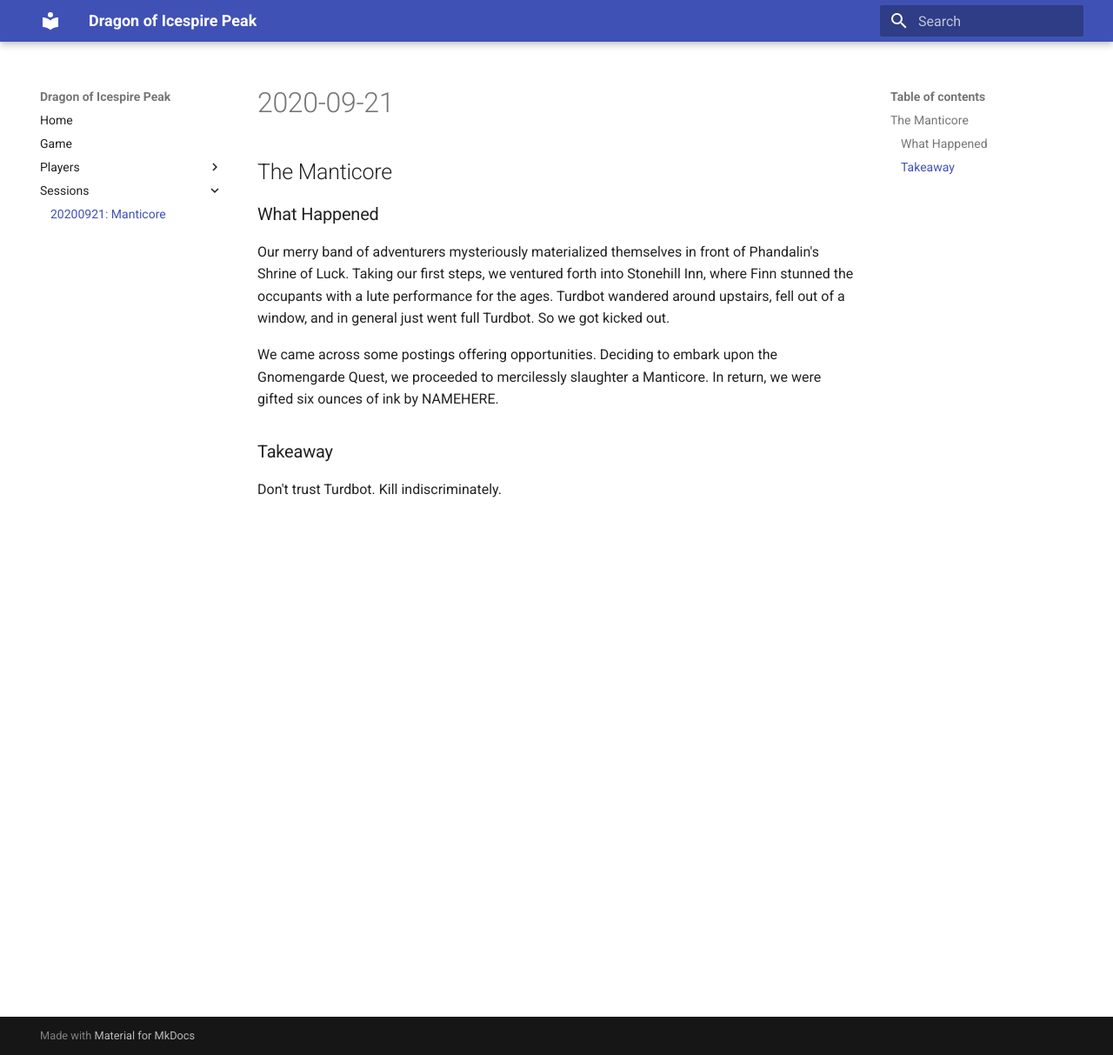
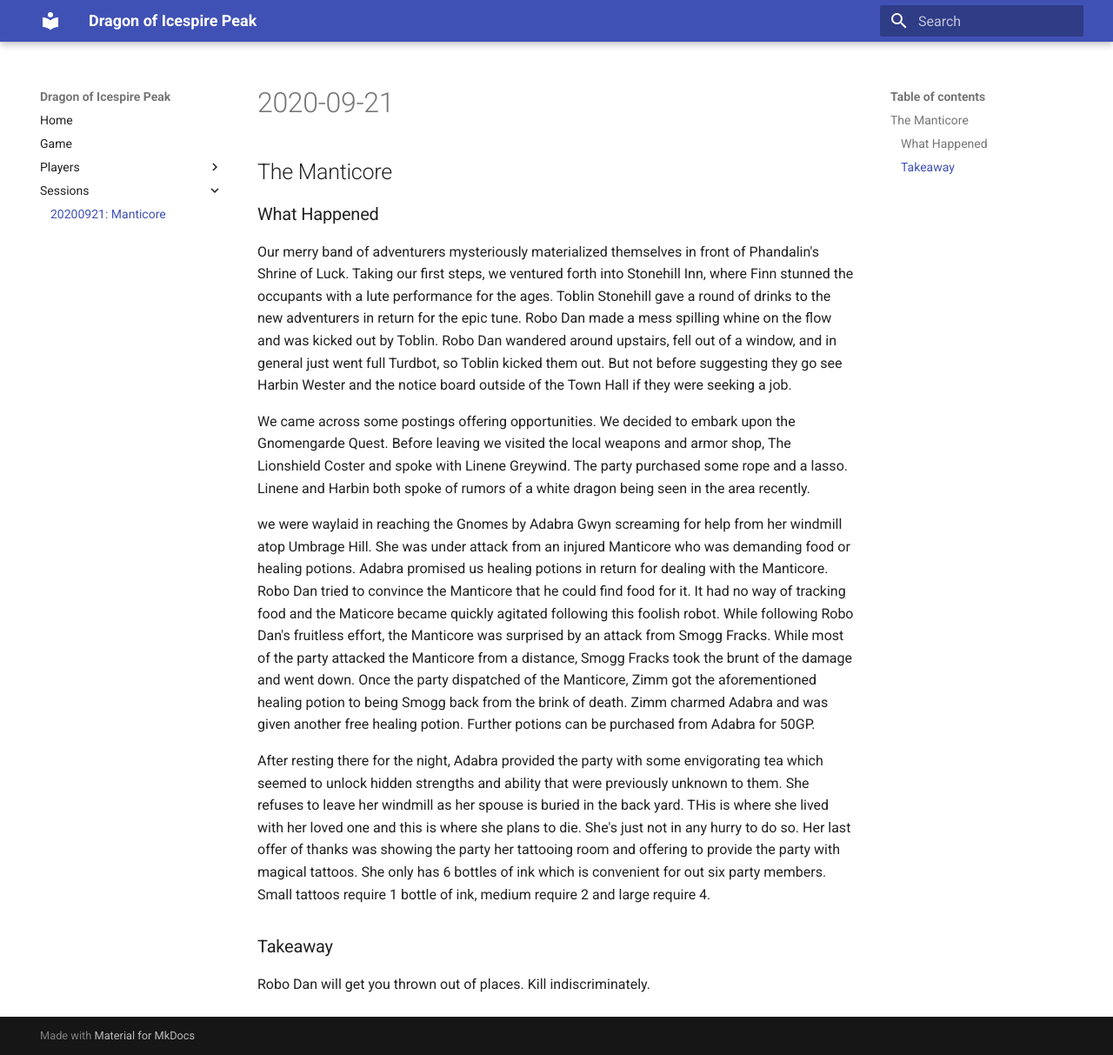
Before and after one commit to willquill/dnd-icespire, an MkDocs documentation site: the page built from docs/sessions/20200921.md, in a window 1280 px wide and 1213 px high. Shown: the whole window at 87% size. Built offline with MkDocs 1.6.1 and Material for MkDocs 9.7.7, drawn with Linux system fonts in a browser that asks for light colours.

Commit message:
Update 20200921.md

```diff
--- a/docs/sessions/20200921.md
+++ b/docs/sessions/20200921.md
@@ -4,10 +4,14 @@
 
 ### What Happened
 
-Our merry band of adventurers mysteriously materialized themselves in front of Phandalin's Shrine of Luck. Taking our first steps, we ventured forth into Stonehill Inn, where Finn stunned the occupants with a lute performance for the ages. Turdbot wandered around upstairs, fell out of a window, and in general just went full Turdbot. So we got kicked out.
+Our merry band of adventurers mysteriously materialized themselves in front of Phandalin's Shrine of Luck. Taking our first steps, we ventured forth into Stonehill Inn, where Finn stunned the occupants with a lute performance for the ages. Toblin Stonehill gave a round of drinks to the new adventurers in return for the epic tune. Robo Dan made a mess spilling whine on the flow and was kicked out by Toblin. Robo Dan wandered around upstairs, fell out of a window, and in general just went full Turdbot, so Toblin kicked them out. But not before suggesting they go see Harbin Wester and the notice board outside of the Town Hall if they were seeking a job.
 
-We came across some postings offering opportunities. Deciding to embark upon the Gnomengarde Quest, we proceeded to mercilessly slaughter a Manticore. In return, we were gifted six ounces of ink by NAMEHERE.
+We came across some postings offering opportunities. We decided to embark upon the Gnomengarde Quest. Before leaving we visited the local weapons and armor shop, The Lionshield Coster and spoke with Linene Greywind. The party purchased some rope and a lasso. Linene and Harbin both spoke of rumors of a white dragon being seen in the area recently.
+
+we were waylaid in reaching the Gnomes by Adabra Gwyn screaming for help from her windmill atop Umbrage Hill. She was under attack from an injured Manticore who was demanding food or healing potions. Adabra promised us healing potions in return for dealing with the Manticore. Robo Dan tried to convince the Manticore that he could find food for it. It had no way of tracking food and the Maticore became quickly agitated following this foolish robot. While following Robo Dan's fruitless effort, the Manticore was surprised by an attack from Smogg Fracks. While most of the party attacked the Manticore from a distance, Smogg Fracks took the brunt of the damage and went down. Once the party dispatched of the Manticore, Zimm got the aforementioned healing potion to being Smogg back from the brink of death. Zimm charmed Adabra and was given another free healing potion. Further potions can be purchased from Adabra for 50GP.
+
+After resting there for the night, Adabra provided the party with some envigorating tea which seemed to unlock hidden strengths and ability that were previously unknown to them. She refuses to leave her windmill as her spouse is buried in the back yard. THis is where she lived with her loved one and this is where she plans to die. She's just not in any hurry to do so. Her last offer of thanks was showing the party her tattooing room and offering to provide the party with magical tattoos. She only has 6 bottles of ink which is convenient for out six party members. Small tattoos require 1 bottle of ink, medium require 2 and large require 4.
 
 ### Takeaway
 
-Don't trust Turdbot. Kill indiscriminately.
+Robo Dan will get you thrown out of places. Kill indiscriminately.
```
